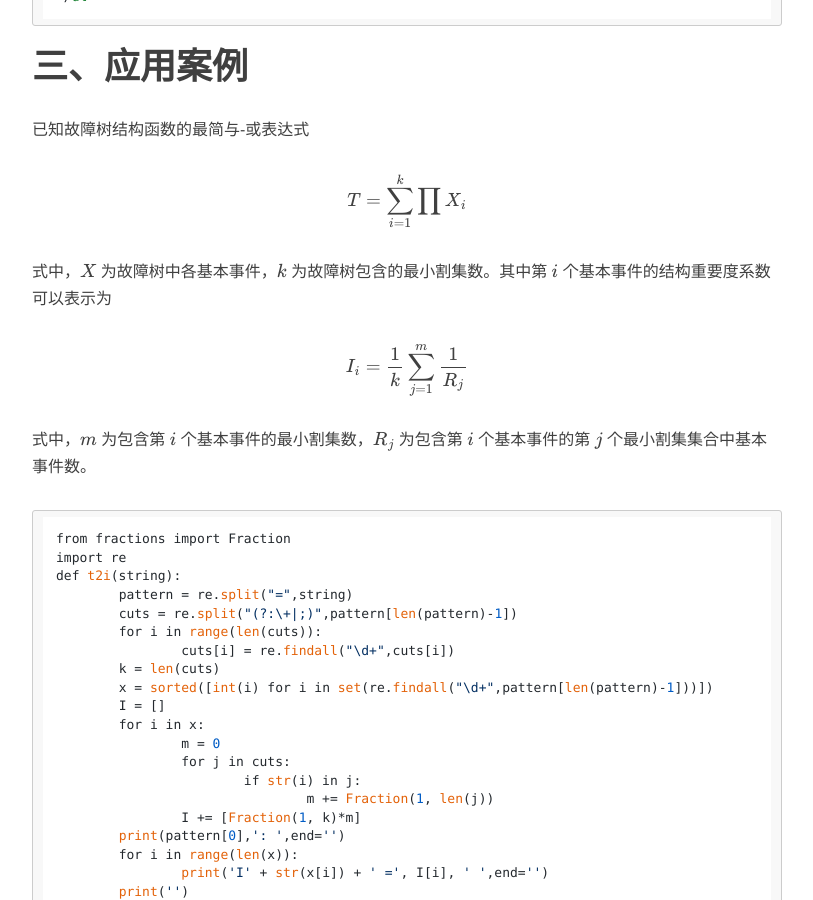
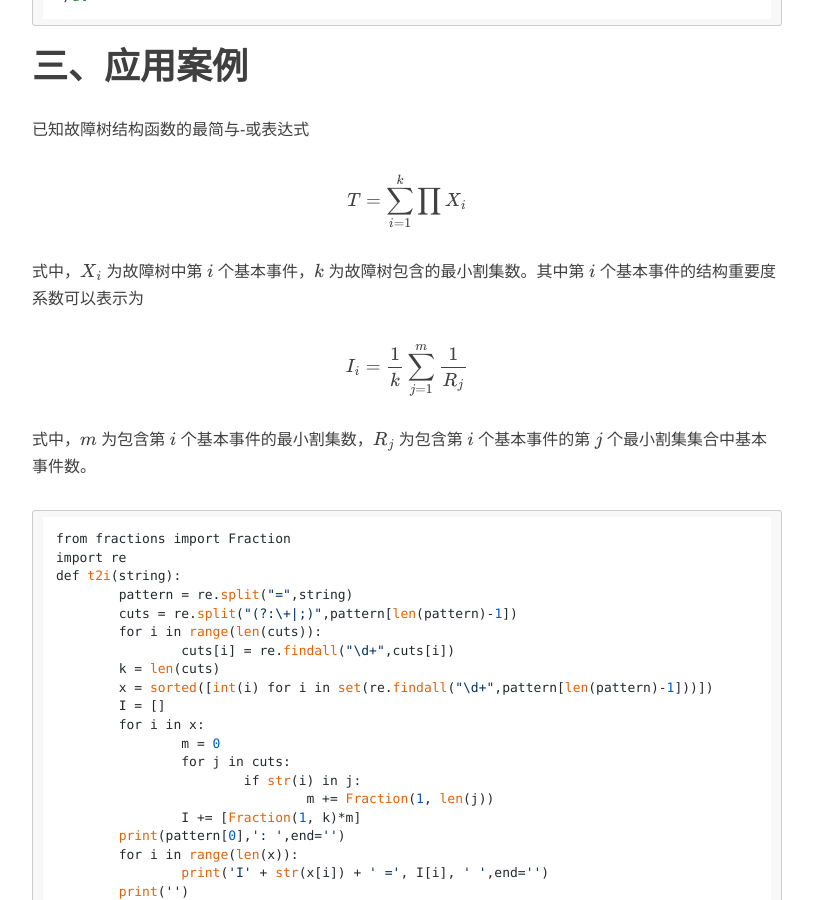
Before and after one commit to ceares/ceares.github.io, a Jekyll site: the page built from _posts/2015-2-1-RegExp.md, in a window 1280 px wide and 900 px high, scrolled down 4571 px. Shown: the whole window, without its empty margins (233-1046 px from the left). Built offline with Jekyll 4.4.1, drawn with Linux system fonts in a browser that asks for light colours; nearby versions of some CDN libraries; formulas are drawn with MathJax 3; comment, search, counter and statistics services are not loaded.

Commit message:
Update 2015-2-1-RegExp.md

```diff
--- a/_posts/2015-2-1-RegExp.md
+++ b/_posts/2015-2-1-RegExp.md
@@ -165,7 +165,7 @@ Hello World!
 
 $$T=\sum_{i=1}^k\prod X_i$$
 
-式中，$X$ 为故障树中各基本事件，$k$ 为故障树包含的最小割集数。其中第 $i$ 个基本事件的结构重要度系数可以表示为
+式中，$X_i$ 为故障树中第 $i$ 个基本事件，$k$ 为故障树包含的最小割集数。其中第 $i$ 个基本事件的结构重要度系数可以表示为
 
 $$I_i=\frac{1}{k}\sum_{j=1}^m\frac{1}{R_j}$$
 
```
